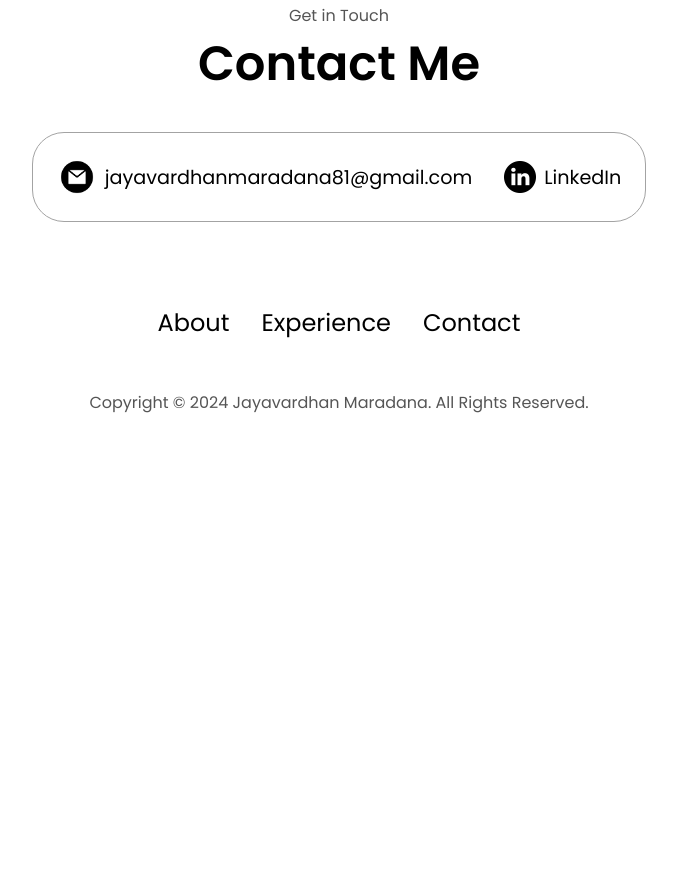
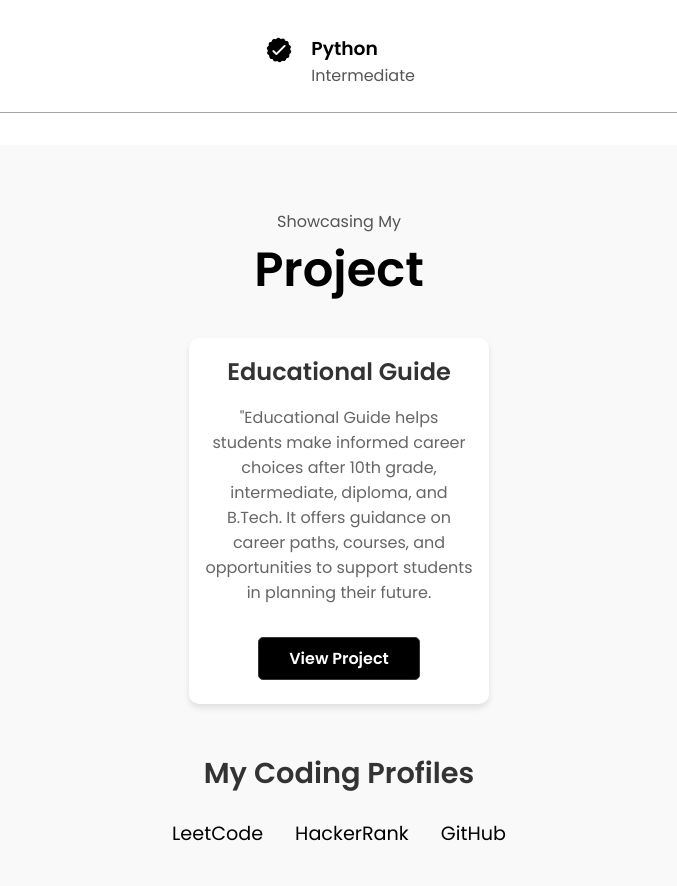
Before and after one commit to Jayavardhan81/Portfolio, a plain HTML site: page index.html in a window 1280 px wide. Shown: the part 1374-2260 px from the top of the page, without its empty margins (301-978 px from the left). Before the commit the page ends 1836 px from the top, so only its background shows below. Drawn offline with Linux system fonts and the light colour scheme.

Commit message:
added projects and coding skills

```diff
--- a/index.html
+++ b/index.html
@@ -157,8 +157,8 @@
                   class="icon"
                 />
                 <div>
-                  <h3>Python</h3>
-                  <p>Intermediate</p>
+                  <h3>JavaScript</h3>
+                  <p>Basic</p>
                 </div>
               </article>
               <article>
@@ -168,8 +168,19 @@
                   class="icon"
                 />
                 <div>
-                  <h3>JavaScript</h3>
+                  <h3>React.js</h3>
                   <p>Basic</p>
+                </div>
+              </article>
+              <article>
+                <img
+                  src="./assets/checkmark.png"
+                  alt="Experience icon"
+                  class="icon"
+                />
+                <div>
+                  <h3>Python</h3>
+                  <p>Intermediate</p>
                 </div>
               </article>
                </div>
@@ -178,6 +189,43 @@
         </div>
       </div>
     </section>
+<!-- ----------------------------------------------------------------------------- -->
+<section id="projects">
+  <p class="section__text__p1">Showcasing My</p>
+  <h1 class="title">Project</h1>
+  <div class="projects-container">
+    <div class="project-card">
+
+      <h3>Educational Guide</h3>
+      <p>"Educational Guide helps students make informed career choices after 10th grade, intermediate, diploma, and B.Tech. It offers guidance on career paths, courses, and opportunities to support students in planning their future.</p>
+      <a href="https://jayavardhan81.github.io/Educational/contact.html" class="btn btn-color-2">View Project</a>
+    </div>
+  </div>
+  <div class="coding-profiles">
+    <h2>My Coding Profiles</h2>
+    <ul class="profile-links">
+      <li>
+        <a href="https://leetcode.com/u/Jayavardhan81/" target="_blank">
+          LeetCode
+        </a>
+      </li>
+      <li>
+        <a href="https://www.hackerrank.com/profile/jayavardhanmara1" target="_blank">
+          HackerRank
+        </a>
+      </li>
+      <li>
+        <a href="https://github.com/Jayavardhan81" target="_blank">
+          GitHub
+        </a>
+      </li>
+
+    </ul>
+  </div>
+</section>
+
+
+<!-- ---------------------------------------------------------------------------     -->
     <section id="contact">
       <p class="section__text__p1">Get in Touch</p>
       <h1 class="title">Contact Me</h1>
--- a/style.css
+++ b/style.css
@@ -14,7 +14,162 @@ body {
 html {
   scroll-behavior: smooth;
 }
+/* ----------------------------------------------------------------------------------- */
+/* Projects Section */
+#projects {
+  padding: 4rem 2rem;
+  background-color: #f9f9f9;
+  text-align: center;
+}
 
+.projects-container {
+  display: flex;
+  justify-content: center;
+  margin-top: 2rem;
+}
+
+.project-card {
+  background: #fff;
+  border-radius: 10px;
+  box-shadow: 0 4px 6px rgba(0, 0, 0, 0.1);
+  overflow: hidden;
+  width: 300px;
+  transition: transform 0.3s ease, box-shadow 0.3s ease;
+}
+
+.project-card:hover {
+  transform: translateY(-5px);
+  box-shadow: 0 8px 16px rgba(0, 0, 0, 0.2);
+}
+
+.project-image {
+  width: 100%;
+  height: 200px;
+  object-fit: cover;
+}
+
+.project-card h3 {
+  margin: 1rem 0;
+  font-size: 1.5rem;
+  color: #333;
+}
+
+.project-card p {
+  padding: 0 1rem;
+  color: #666;
+  font-size: 1rem;
+  margin-bottom: 1rem;
+}
+
+.project-card .btn {
+  display: inline-block;
+  margin: 1rem 0 1.5rem;
+  padding: 0.5rem 1rem;
+  font-size: 1rem;
+  text-decoration: none;
+  color: #fff;
+  background-color: #000000;
+  border-radius: 5px;
+  transition: background-color 0.3s ease;
+}
+
+.project-card .btn:hover {
+  background-color: grey;
+}
+/* Coding Profiles: Default Layout */
+.coding-profiles {
+  margin-top: 2rem;
+}
+
+.profile-links {
+  list-style: none;
+  padding: 0;
+  display: flex; /* Profiles are displayed in a single row by default */
+  justify-content: center;
+  gap: 2rem; /* Space between the links */
+  flex-wrap: wrap; /* Ensures wrapping when the screen width is narrow */
+}
+
+.profile-links a {
+  text-decoration: none;
+  color: #007bff;
+  font-size: 1.2rem;
+  display: flex;
+  align-items: center;
+  gap: 0.5rem; /* Space between icon and text */
+  transition: color 0.3s ease;
+}
+
+.profile-links a:hover {
+  color: #0056b3;
+}
+
+.profile-icon {
+  width: 30px;
+  height: 30px;
+}
+
+/* Responsive Coding Profiles for Smaller Screens */
+@media (max-width: 768px) {
+  .profile-links {
+    flex-direction: column; /* Stack links vertically on small screens */
+    gap: 1rem; /* Reduce spacing between the links */
+  }
+
+  .profile-links a {
+    font-size: 1rem; /* Adjust font size for better readability */
+  }
+
+  .profile-icon {
+    width: 25px; /* Smaller icons for smaller screens */
+    height: 25px;
+  }
+}
+
+/* Coding Profiles Section */
+.coding-profiles {
+  margin-top: 3rem;
+  text-align: center;
+}
+
+.coding-profiles h2 {
+  font-size: 1.8rem;
+  margin-bottom: 1.5rem;
+  color: #333;
+}
+
+.profile-links {
+  list-style: none;
+  padding: 0;
+  display: flex;
+  justify-content: center;
+  gap: 2rem;
+}
+
+.profile-links li {
+  text-align: center;
+}
+
+.profile-links a {
+  text-decoration: none;
+  color: #000000;
+  font-size: 1.2rem;
+  display: flex;
+  align-items: center;
+  gap: 0.5rem;
+  transition: color 0.3s ease;
+}
+
+.profile-links a:hover {
+  color: grey;
+}
+
+.profile-icon {
+  width: 30px;
+  height: 30px;
+}
+
+/* ----------------------------------------------------------------------------------- */
 p {
   color: rgb(85, 85, 85);
 }
```
